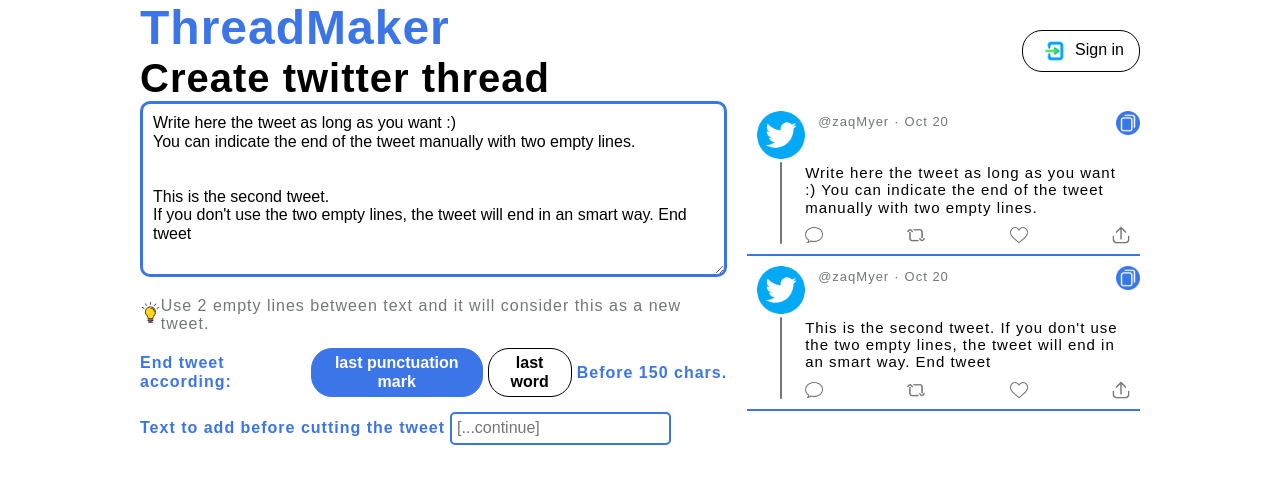
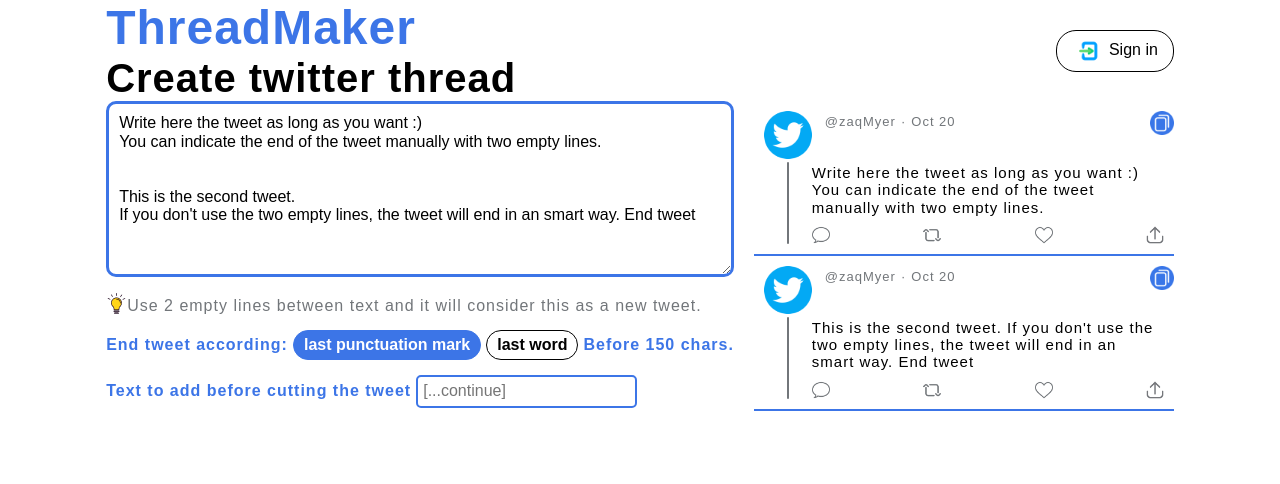
Before and after one commit to ankhzaq/twitter-thread-maker-nextJs, a Next.js app: page / in a window 1280 px wide. Shown: the top 484 px of the page. Built offline with nearby package versions, Linux system fonts and the light colour scheme; no server answers.

Commit message:
feat: max-seize corrected

```diff
--- a/pages/index.module.scss
+++ b/pages/index.module.scss
@@ -15,7 +15,7 @@
 }
 
 .layoutMaxWidth {
-  max-width: 1000px;
+  max-width: $size-medium;
 }
 
 .wrapperBody {
--- a/variables.module.scss
+++ b/variables.module.scss
@@ -11,7 +11,7 @@
 
 $size-mobile: 375px;
 
-$size-medium: 1000px;
+$size-medium: 1068px;
 
 :export {
   primaryColor: $primary-color;
```
